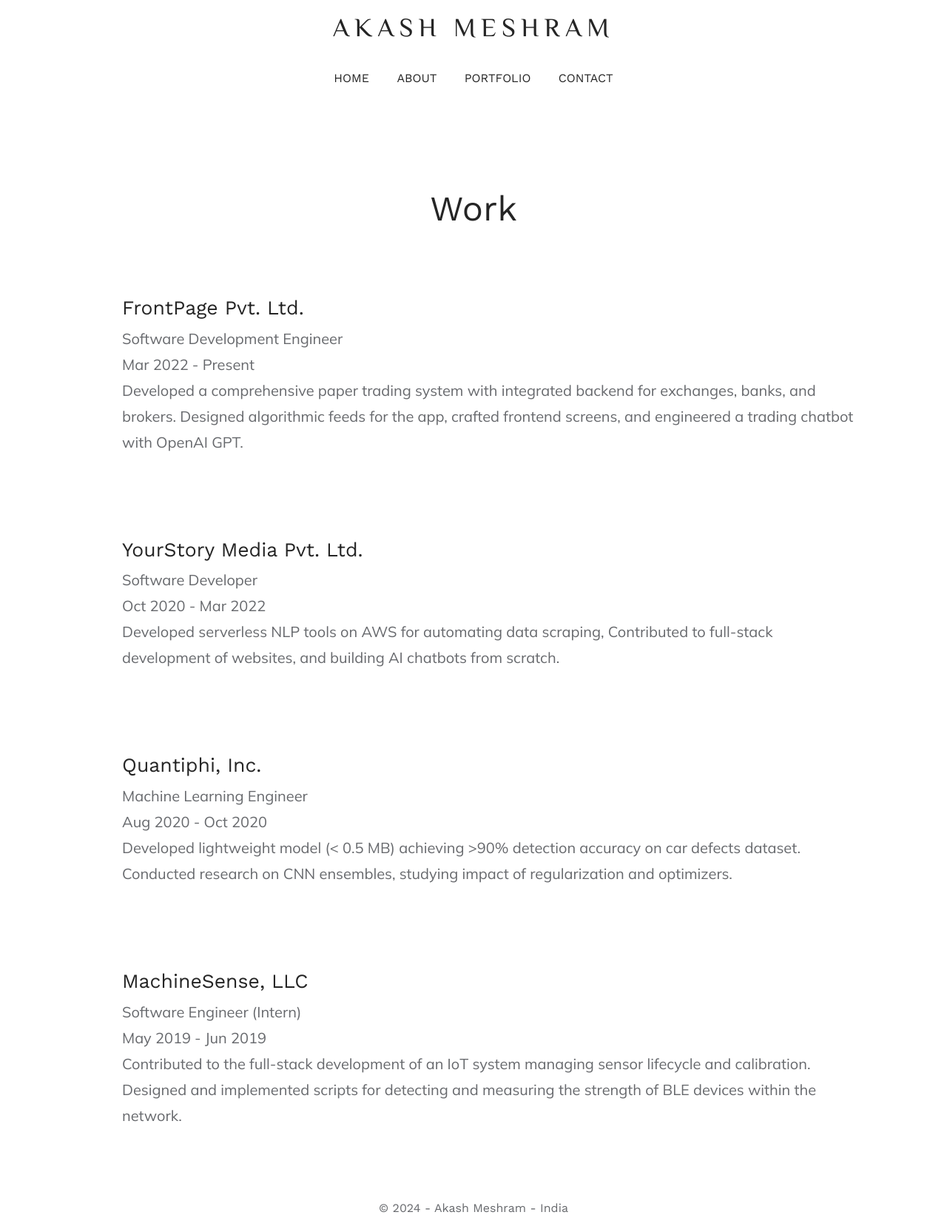
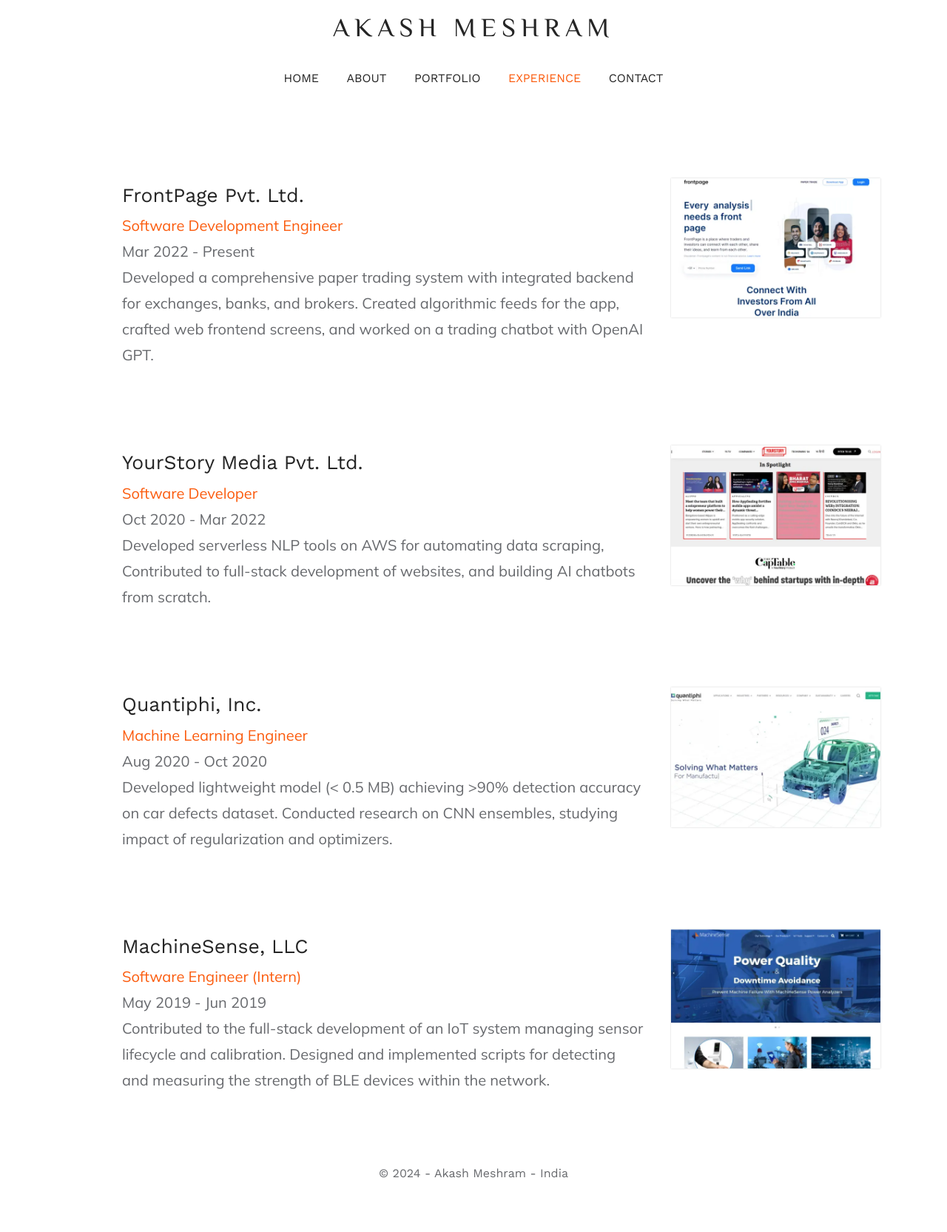
Before and after one commit to akashmeshram/Personal-Website, a Jekyll site: the page built from pages/work.html, in a window 1280 px wide. Shown: the whole page at 74% size. Built offline with Jekyll 4.4.1, drawn with Linux system fonts in a browser that asks for light colours; after the commit the page ends 1617 px from its top, so only the background shows below that.

Commit message:
🍱 Add experience page

```diff
--- a/_data/navigation.yml
+++ b/_data/navigation.yml
@@ -4,5 +4,7 @@
   link: /about
 - name: Portfolio
   link: /portfolio
+- name: Experience
+  link: /experience
 - name: Contact
   link: /contact
--- a/_data/work.yml
+++ b/_data/work.yml
@@ -1,13 +1,15 @@
 - company: FrontPage Pvt. Ltd.
+  slug: frontpage
   position: Software Development Engineer
   start_date: "Mar 2022"
   end_date: "Present"
   description: >
     Developed a comprehensive paper trading system with integrated backend for exchanges, banks, and brokers.
-    Designed algorithmic feeds for the app, crafted frontend screens, and engineered a trading chatbot with OpenAI GPT.
+    Created algorithmic feeds for the app, crafted web frontend screens, and worked on a trading chatbot with OpenAI GPT.
   tech_stack: Node.js, React, Python, Golang, MySQL, Redis, ElasticSearch
 
 - company: YourStory Media Pvt. Ltd.
+  slug: yourstory
   position: Software Developer
   start_date: "Oct 2020"
   end_date: "Mar 2022"
@@ -17,6 +19,7 @@
   tech_stack: Node.js, React, Python, PostgreSQL, MySQL, RASA
 
 - company: Quantiphi, Inc.
+  slug: quantiphi
   position: Machine Learning Engineer
   start_date: "Aug 2020"
   end_date: "Oct 2020"
@@ -26,6 +29,7 @@
   tech_stack: Python, TensorFlow
 
 - company: MachineSense, LLC
+  slug: machinesense
   position: Software Engineer (Intern)
   start_date: "May 2019"
   end_date: "Jun 2019"
--- a/_includes/work-item.html
+++ b/_includes/work-item.html
@@ -1,8 +1,19 @@
-<article>
+<article class="work-item">
   <div>
     <h4>{{ item.company }}</h4>
-    <p>{{ item.position }}</p>
+    <p class="work-position">{{ item.position }}</p>
     <p>{{ item.start_date }} - {{ item.end_date }}</p>
     <p>{{ item.description }}</p>
   </div>
+{% if item.slug != null or item.image != null %}
+  <div>
+    <img
+          {% if item.image %}
+            src="{{ item.image }}"
+          {% else %}
+            src="/assets/work/{{item.slug }}.webp"
+          {% endif %}
+        >
+  </div>
+{% endif %}
 </article>
--- /dev/null
+++ b/_layouts/list.html
@@ -0,0 +1,7 @@
+---
+layout: default
+---
+
+<main id="list-page">
+  {{ content }}
+</main>
--- a/_sass/layouts/main.scss
+++ b/_sass/layouts/main.scss
@@ -1,3 +1,4 @@
 @import "gallery";
 @import "list";
 @import "article";
+@import "work";
--- /dev/null
+++ b/_sass/layouts/work.scss
@@ -0,0 +1,8 @@
+.work-item {
+  img {
+    box-shadow: 0 0 2px #ccc;
+  }
+  .work-position {
+    color: $accent-color;
+  }
+}
--- a/pages/work.html
+++ b/pages/work.html
@@ -1,10 +1,10 @@
 ---
-layout: list-page
-title: Work
-permalink: /work
+layout: list
+title: Experience
+permalink: /experience
 ---
 
-<main>
+<main id="work-page">
   {% for item in site.data.work %}
   {% include work-item.html path="/work" %}
   {% endfor %}
```
Also changed, not shown: assets/work/frontpage.webp (added), assets/work/machinesense.webp (added), assets/work/quantiphi.webp (added), assets/work/yourstory.webp (added).
